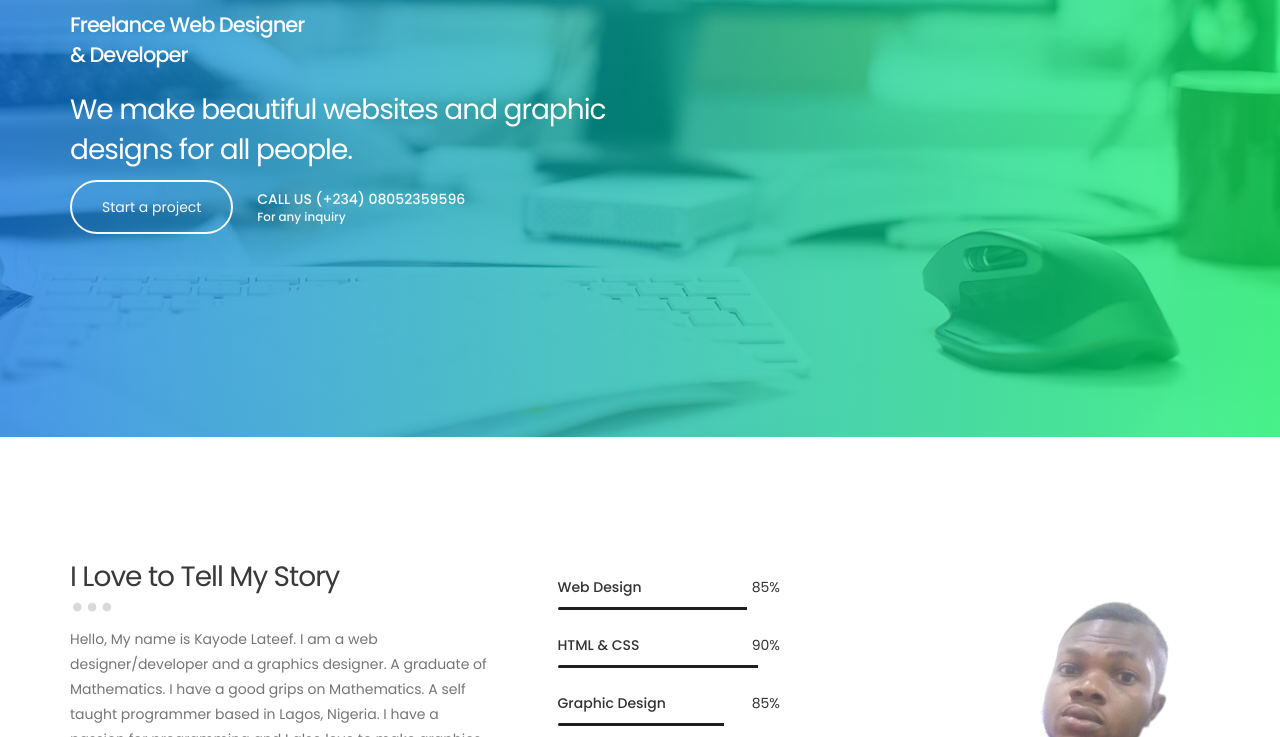
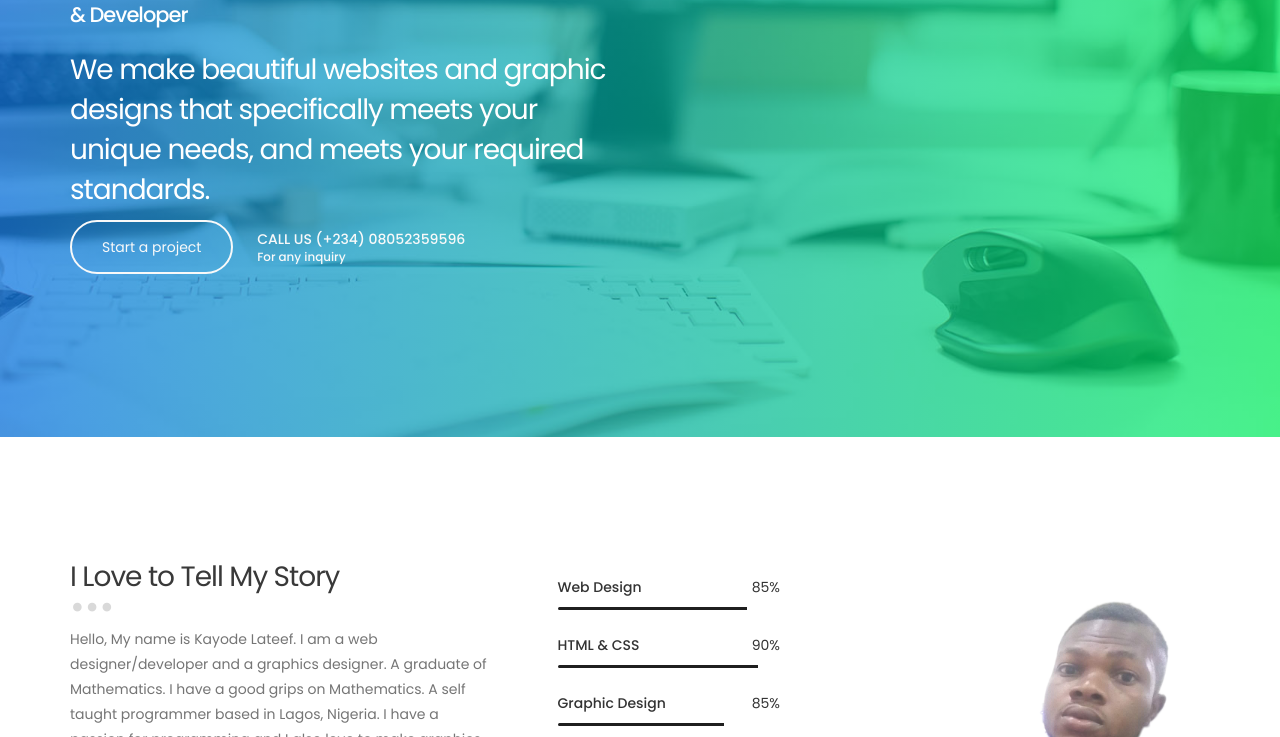
Before and after one commit to Kayode-Lateef/Kayode-Lateef.github.io, a plain HTML site: page index.html in a window 1280 px wide. Shown: the part 363-1100 px from the top of the page. Drawn offline with Linux system fonts and the light colour scheme.

Commit message:
Update index.html

```diff
--- a/index.html
+++ b/index.html
@@ -83,7 +83,7 @@
                               <h1>Hello,
                                    I&#8217;M KAYODE LATEEF <br>
                                    <h3>Freelance Web Designer <br>& Developer</h3>
-                                   <h2>We make beautiful websites and graphic designs for all people.
+                                   <h2>We make beautiful websites and graphic designs that specifically meets your unique needs, and meets your required standards.
                                    </h2>
                                    <a href="#about" class="btn section-btn smoothScroll">Start a project</a>
                                    <span>
```
